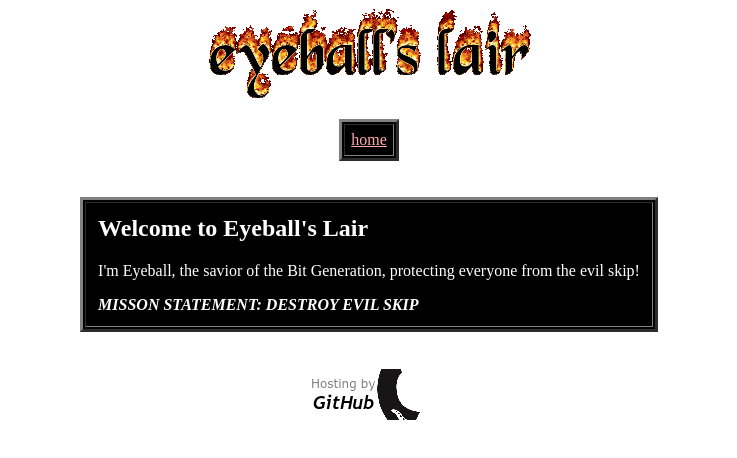
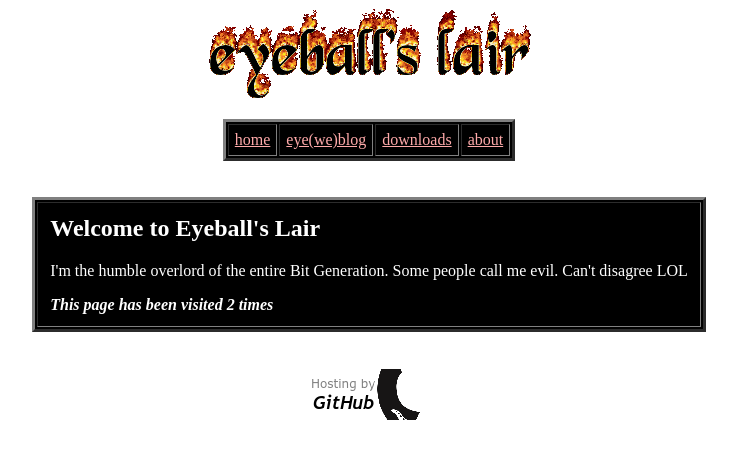
Before and after one commit to video2ster/bitgen, a plain HTML site: page index.html in a window 1280 px wide. Shown: the whole page, without its empty margins (271-1008 px from the left). Drawn offline with Linux system fonts and the light colour scheme.

Commit message:
make unstupid text and add links

```diff
--- a/index.html
+++ b/index.html
@@ -12,6 +12,15 @@
             <td>
               <a href="index.htm">home</a>
             </td>
+            <td>
+              <a href="eyeblog/index.htm">eye(we)blog</a>
+            </td>
+            <td>
+              <a href="downloads.htm">downloads</a>
+            </td>
+            <td>
+              <a href="about.htm">about</a>
+            </td>
           </tr>
         </table>
       </header>
@@ -19,10 +28,10 @@
       <section>
         <table cellpadding="12px" border="3" bgcolor="black">
           <tr>
-            <td >
+            <td>
               <h1>Welcome to Eyeball's Lair</h1>
-              <p>I'm Eyeball, the savior of the Bit Generation, protecting everyone from the evil skip!</p>
-              <p><b><i>MISSON STATEMENT: DESTROY EVIL SKIP</i></b></p>
+              <p>I'm the humble overlord of the entire Bit Generation. Some people call me evil. Can't disagree LOL</p>
+              <p><b><i>This page has been visited 2 times</i></b></p>
             </td>
           </tr>
         </table>
```
